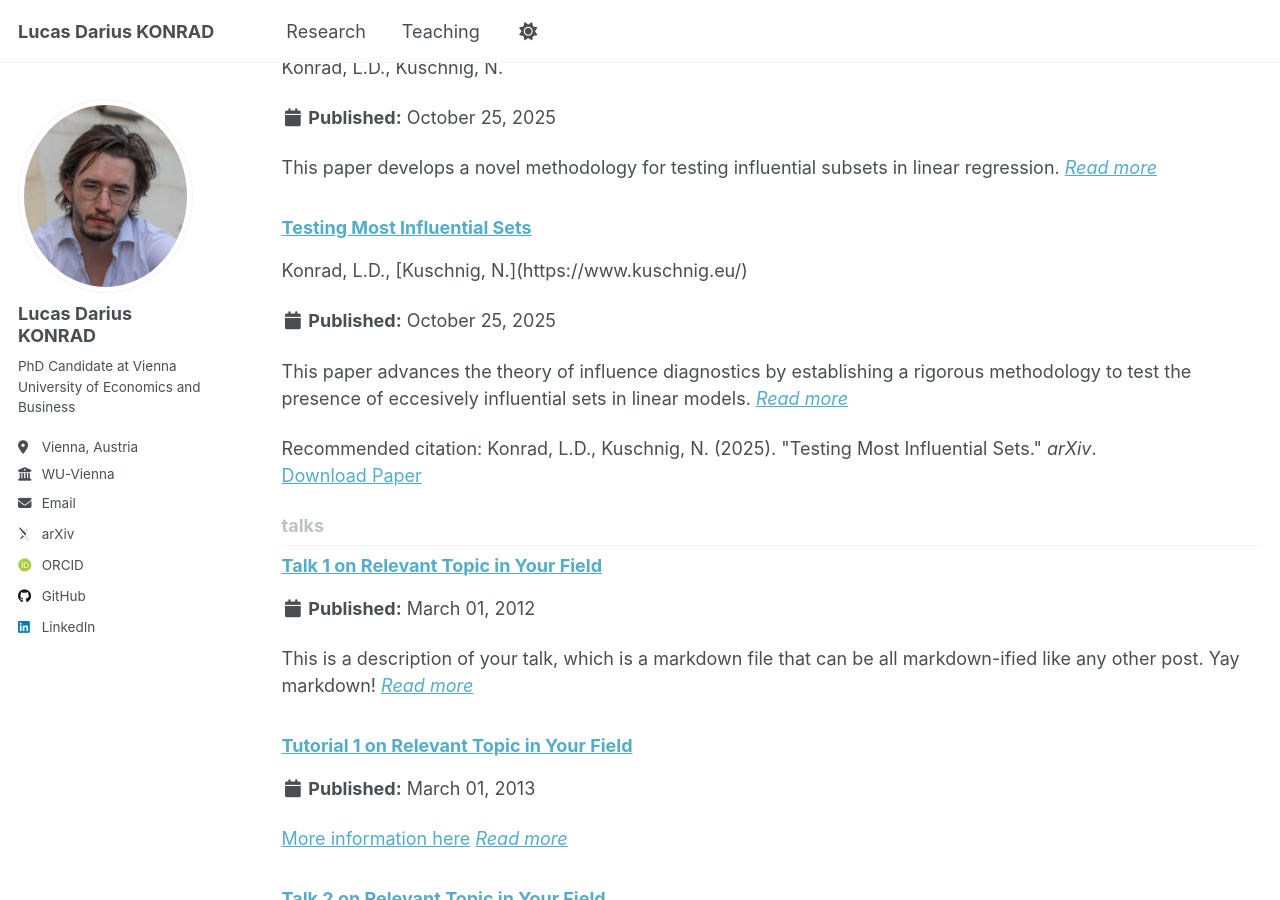
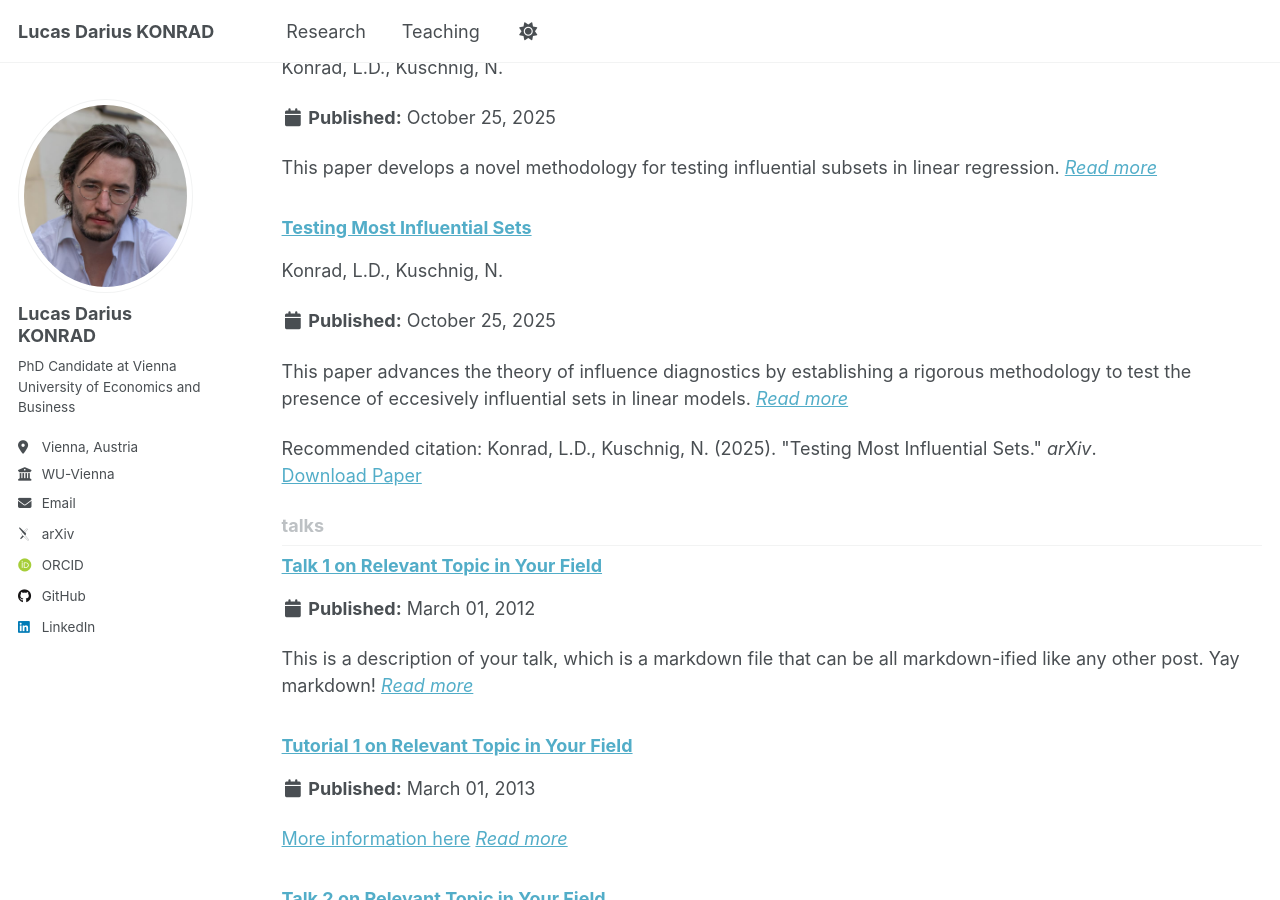
Before and after one commit to konradld/konradld.github.io, a Jekyll site: the page built from _pages/collection-archive.html, in a window 1280 px wide and 900 px high, scrolled down 2267 px. Built offline with Jekyll 4.4.1, drawn with Linux system fonts in a browser that asks for light colours; some web fonts are replaced; a script that is not in the unit is left out; some of the changed lines change nothing that is shown.

Commit message:
Update publication-testing-most-influential-sets.md

```diff
--- a/_research/publication-testing-most-influential-sets.md
+++ b/_research/publication-testing-most-influential-sets.md
@@ -4,7 +4,7 @@ collection: research
 category: preprint
 permalink: /publication/2025-testing-most-influential-sets
 excerpt: 'This paper advances the theory of influence diagnostics by establishing a rigorous methodology to test the presence of eccesively influential sets in linear models.'
-authors: "Konrad, L.D., [Kuschnig, N.](https://www.kuschnig.eu/)"
+authors: "Konrad, L.D., Kuschnig, N."
 # date: 2025-10-24
 venue: 'arXiv (pre-print)'
 paperurl: 'http://arxiv.org/abs/2510.20372'
```
